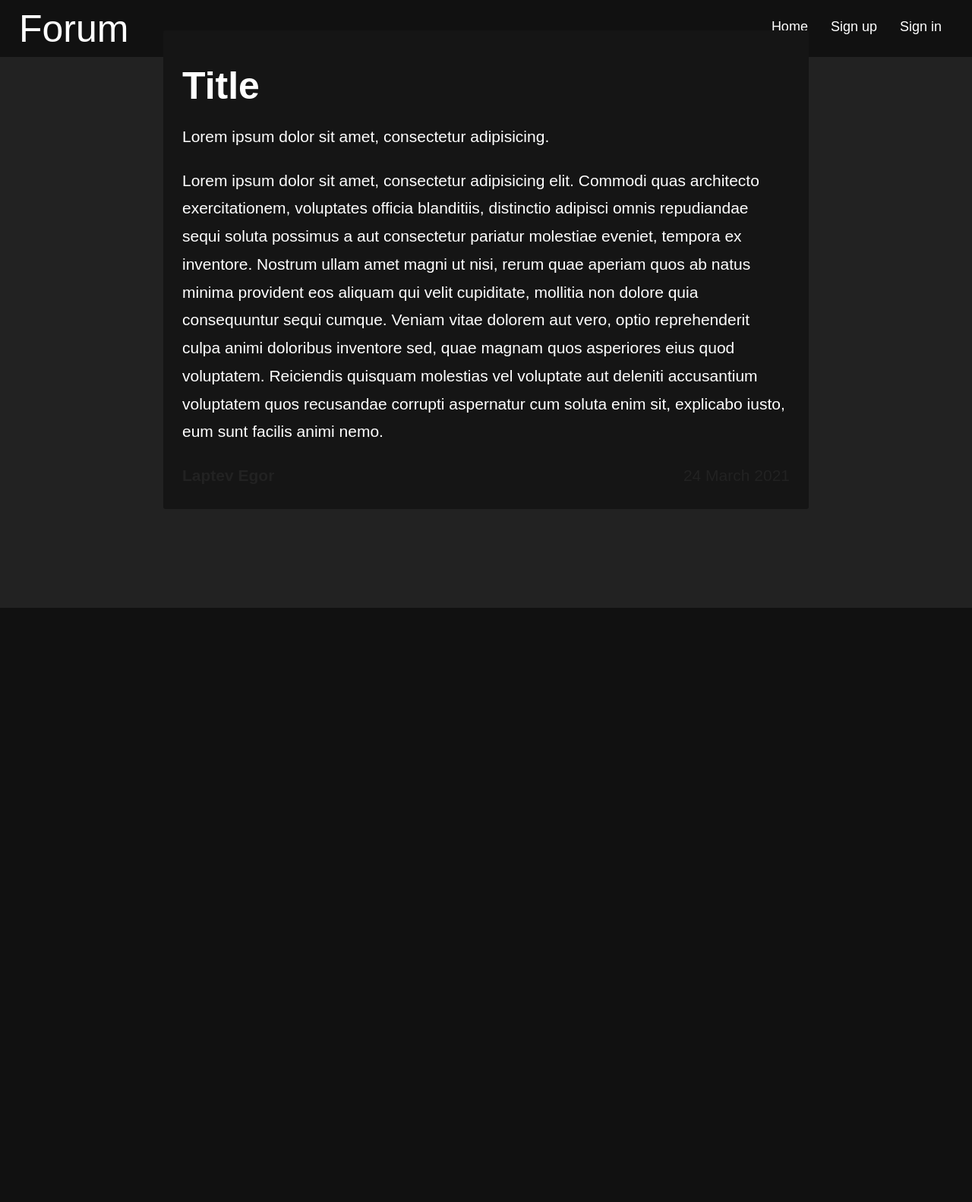
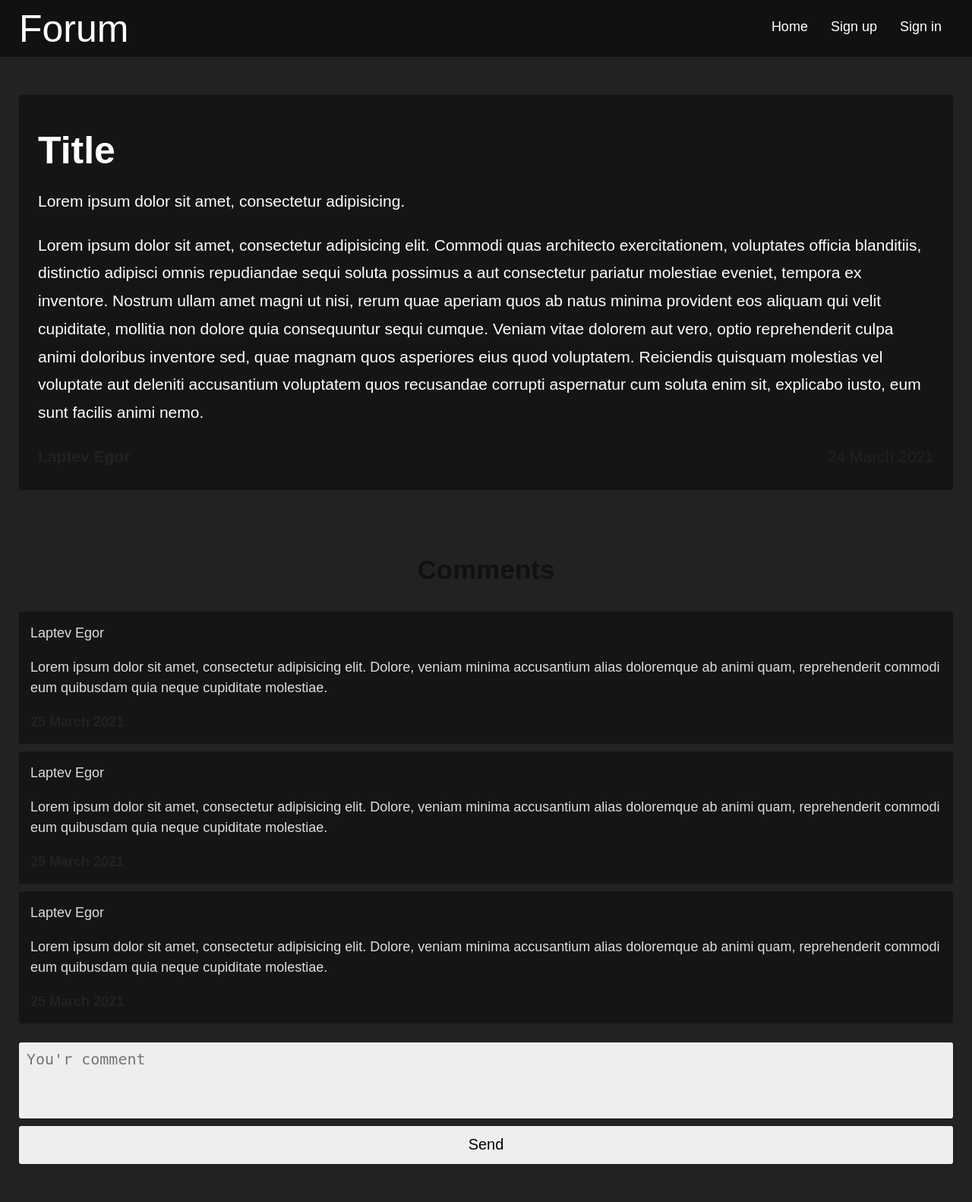
Before and after one commit to EgorLaptev/forum, a PHP site: page /pages/topic.html in a window 1280 px wide. Shown: the whole page at 76% size. Before the commit the page ends 800 px from the top, so only its background shows below. Run offline with PHP 8.4, Linux system fonts and the light colour scheme.

Commit message:
Add single topic page

```diff
--- a/media/css/style.css
+++ b/media/css/style.css
@@ -8,7 +8,6 @@ body {
   background-color: #222;
   font-family: sans-serif;
   color: white;
-  overflow: hidden;
 }
 
 ul {
--- a/media/css/topic.css
+++ b/media/css/topic.css
@@ -1,13 +1,12 @@
 main {
-  height: 70%;
+  padding: 50px 25px;
   display: flex;
   justify-content: center;
   align-items: center;
   flex-direction: column;
-  max-width: 900px;
-  padding: 0 25px;
 }
 
+/* Topic post */
 .topic {
   font-size: 21px;
   line-height: 1.75em;
@@ -44,3 +43,71 @@ main {
 .topic-date {
   float: right;
 }
+
+/* Comments */
+.comments {
+  margin-top: 50px;
+}
+
+.comments-title {
+  font-size: 35px;
+  color: #111;
+  text-align: center;
+}
+
+form#add_comment_form {
+  margin-top: 25px;
+  display: grid;
+  grid-gap: 10px;
+  grid-template: 100px 50px / 1fr;
+}
+
+form#add_comment_form input,
+form#add_comment_form textarea {
+  resize: none;
+  outline: none;
+  border: none;
+  border-radius: 3px;
+  font-size: 20px;
+  background-color: #eee;
+}
+
+form#add_comment_form textarea {
+  padding: 10px;
+}
+
+form#add_comment_form textarea::placeholder {
+  transition: opacity .3s;
+}
+
+form#add_comment_form textarea:hover::placeholder {
+  opacity: 0;
+}
+
+form#add_comment_form input[type='submit'] {
+  grid-column: 1 / -1;
+  cursor: pointer;
+}
+
+form#add_comment_form input[type='submit']:hover {
+  background-color: #ddd;
+}
+
+.comment {
+  background-color: #151515;
+  padding: 15px;
+  border-radius: 3px;
+  margin: 10px 0;
+  font-size: 18px;
+  line-height: 1.5em;
+  color: #ddd;
+}
+
+.comment-author {
+  cursor: pointer;
+}
+
+.comment-date {
+  color: #222;
+  font-weight: bold;
+}
--- a/pages/topic.html
+++ b/pages/topic.html
@@ -35,6 +35,34 @@
       <span class="topic-author">Laptev Egor</span>
       <time class="topic-date" datetime="2021-03-24">24 March 2021</time>
     </article>
+
+    <section class="comments">
+      <h3 class="comments-title">Comments</h3>
+      <ul class="comments-list">
+        <li class="comment">
+          <span class="comment-author">Laptev Egor</span>
+          <p class="comment-content">Lorem ipsum dolor sit amet, consectetur adipisicing elit. Dolore, veniam minima accusantium alias doloremque ab animi quam, reprehenderit commodi eum quibusdam quia neque cupiditate molestiae.</p>
+          <time class="comment-date" datetime="2021-03-25">25 March 2021</time>
+        </li>
+        <li class="comment">
+          <span class="comment-author">Laptev Egor</span>
+          <p class="comment-content">Lorem ipsum dolor sit amet, consectetur adipisicing elit. Dolore, veniam minima accusantium alias doloremque ab animi quam, reprehenderit commodi eum quibusdam quia neque cupiditate molestiae.</p>
+          <time class="comment-date" datetime="2021-03-25">25 March 2021</time>
+        </li>
+        <li class="comment">
+          <span class="comment-author">Laptev Egor</span>
+          <p class="comment-content">Lorem ipsum dolor sit amet, consectetur adipisicing elit. Dolore, veniam minima accusantium alias doloremque ab animi quam, reprehenderit commodi eum quibusdam quia neque cupiditate molestiae.</p>
+          <time class="comment-date" datetime="2021-03-25">25 March 2021</time>
+        </li>
+      </ul>
+      <form action="core/add_comment.php" method="POST" id="add_comment_form">
+        <textarea name="content" required placeholder="You'r comment"></textarea>
+        <input type="submit" name="add_comment" value="Send">
+      </form>
+
+
+    </section>
+
   </main>
 
 </body>
```
Also changed, not shown: .htaccess (added).
